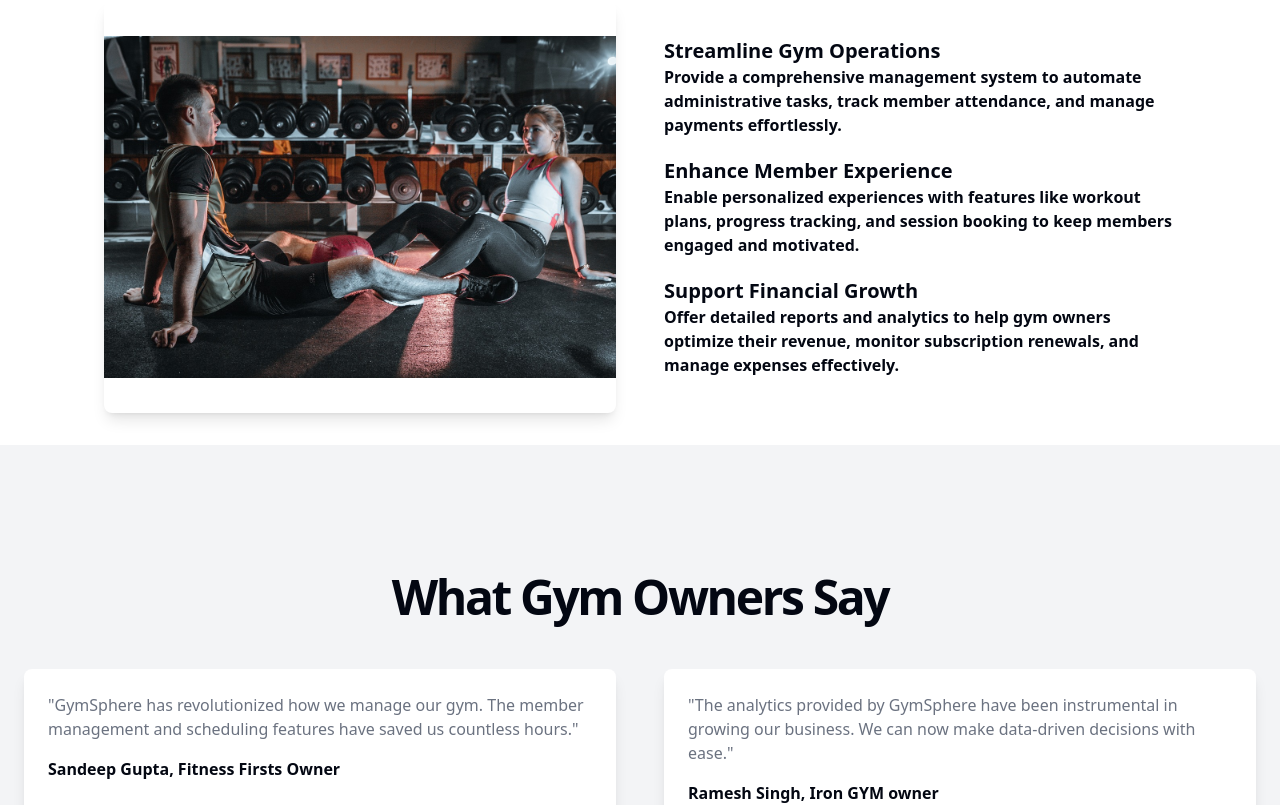
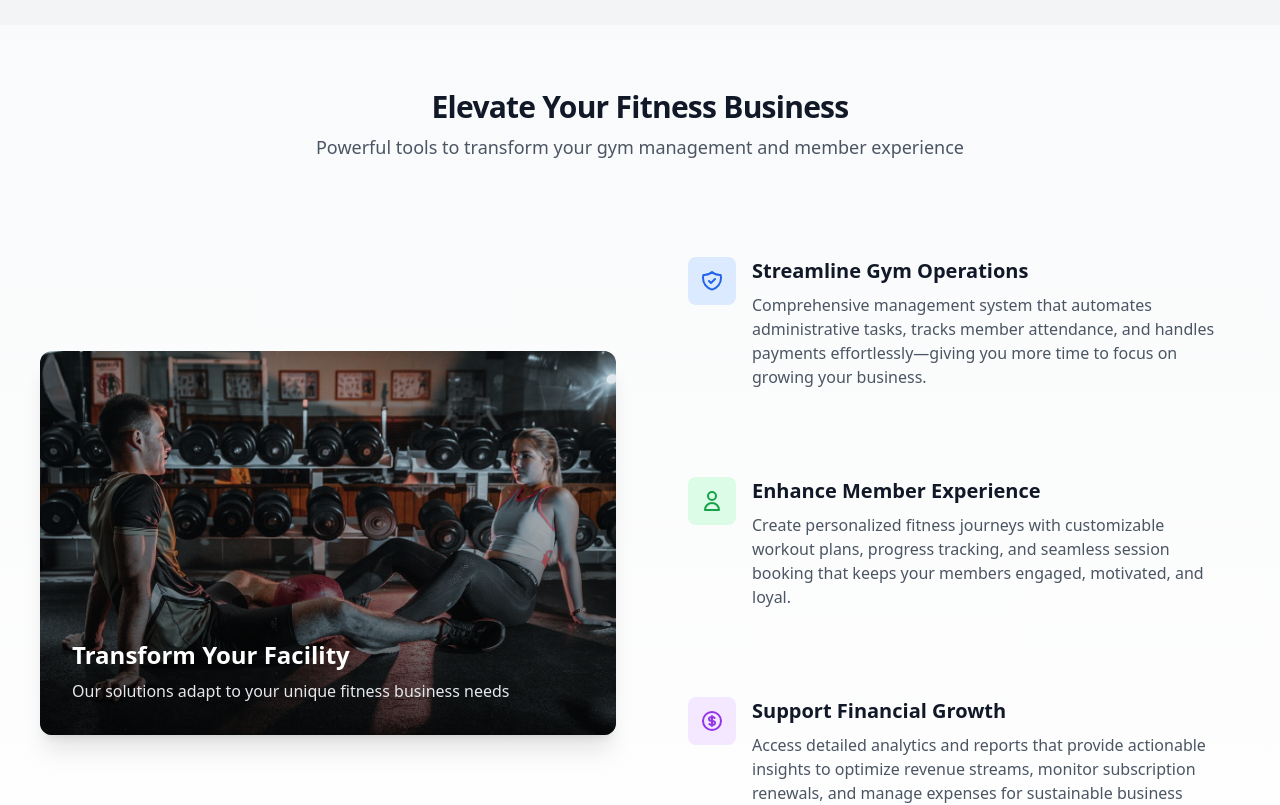
Before and after one commit to rohan8883/multi-user-gym-frontend, a React (Vite) app: page /gym-app/landing-page in a window 1280 px wide. Shown: the part 1240-2045 px from the top of the page. Built offline with nearby package versions, Linux system fonts and the light colour scheme; what little-state-machine would draw is missing.

Commit message:
change for landing pages

```diff
--- a/src/components/sidebar/index.tsx
+++ b/src/components/sidebar/index.tsx
@@ -246,7 +246,7 @@ export default function SideBarMenu({
                   <MenubarItem
                     className="flex space-x-2 items-center justify-start"
                     onClick={() => {
-                      navigate('/gym-app');
+                      navigate('/gym-app/home');
                     }}
                   >
                     <HomeIcon className="h-5 w-5" />
--- a/src/lib/axios.ts
+++ b/src/lib/axios.ts
@@ -17,6 +17,7 @@ export type { AxiosRequestConfig, AxiosResponse };
 // };
 
 // export const BASE_URI = 'https://gmtestingapi.algoworks.online';
+// export const BASE_URI = 'https://fitnessfirstsapi.algoworks.online';
 // export const BASE_URI = 'http://localhost:3008';
 export const BASE_URI = 'https://apigymsphere.algoworks.online';
 // export const BASE_URI = URL();
--- a/src/pages/gym-app/landing-page/index.tsx
+++ b/src/pages/gym-app/landing-page/index.tsx
@@ -8,10 +8,9 @@ export default function LandingPage() {
 
   return (
     <div className="flex flex-col min-h-screen">
-      <header className="sticky top-0 z-50 w-full border-b bg-background/95 backdrop-blur   supports-[backdrop-filter]:bg-background/60">
+      <header className="sticky top-0 z-50 w-full border-b bg-background/95 backdrop-blur supports-[backdrop-filter]:bg-background/60">
         <div className="container flex h-14 items-center opacity-90">
-
-          <Avatar className="w-12 h-12 border  dark:border-gray-700">
+          <Avatar className="w-12 h-12 border dark:border-gray-700">
             <AvatarImage src="/Gym.png" alt="@shadcn" />
           </Avatar>
           <span className="font-bold">GymSphere</span>
@@ -20,17 +19,18 @@ export default function LandingPage() {
             <Link className="text-sm font-medium hover:underline underline-offset-4" to="/gym-app/registration-form">
               Features
             </Link>
-
           </nav>
         </div>
       </header>
-      <main className="flex-1">
-        <section className="w-full py-12 md:py-24 lg:py-32 xl:py-48 relative">
-          <div className="absolute inset-0 z-0">
+      <main className="flex-1 mt-14">
+        <section className="w-full pt-20 pb-12 md:py-24 lg:py-32 xl:py-48 relative">
+          <div className="absolute inset-0 z-0" style={{ top: '-60px', bottom: '-60px' }}>
             <img
               src="/gym6.jpg"
               alt="GymSphere Admin Dashboard"
-              className="absolute inset-0 w-full h-full object-cover"
+              className="absolute inset-0 w-full h-full object-cover object-top"
+              style={{ objectPosition: 'center 30%' }}
+
             />
             <div className="absolute inset-0 bg-black/60" />
           </div>
@@ -46,12 +46,12 @@ export default function LandingPage() {
               </div>
               <div className="space-x-4">
                 <Link to="/gym-app/registration-form"> <Button className="bg-white text-primary hover:bg-gray-100">Registration</Button> </Link>
-                <Link to="/gym-app/auth/login"><Button variant="outline" className=" border-white  text-primary">SingIn</Button></Link>
+                <Link to="/gym-app/auth/login"><Button variant="outline" className="border-white text-primary">SingIn</Button></Link>
               </div>
             </div>
           </div>
         </section>
-        <section id="features" className="w-full py-12 md:py-24 lg:py-32 bg-gray-100 dark:bg-gray-800">
+        <section id="features" className="w-full mt-5  md:mt-0 py-12 md:py-24 lg:py-32 bg-gray-100 dark:bg-gray-800">
           <div className="container px-4 md:px-6">
             <h2 className="text-3xl font-bold tracking-tighter sm:text-5xl text-center mb-12">Powerful Admin Features</h2>
             <div className="grid gap-6 lg:grid-cols-3 lg:gap-12">
@@ -79,43 +79,84 @@ export default function LandingPage() {
             </div>
           </div>
         </section>
-        <section id="pricing" className="w-full py-8 ">
-          <div className="container px-4 md:px-6">
-            {/* <h2 className="text-3xl font-bold tracking-tighter sm:text-5xl text-center mb-3">Pricing Plans</h2> */}
-            <div className="grid gap-6 lg:grid-cols-2 md:mx-20 lg:gap-12 ">
+        <section id="pricing" className="w-full py-12 md:py-16 bg-gradient-to-b from-gray-50 to-white dark:from-gray-900 dark:to-gray-800">
+  <div className="container px-4 md:px-6 mx-auto">
+    <div className="text-center mb-8 md:mb-12">
+      <h2 className="text-2xl md:text-3xl font-bold tracking-tight text-gray-900 dark:text-white sm:text-4xl mb-2">Elevate Your Fitness Business</h2>
+      <p className="text-base md:text-lg text-gray-600 dark:text-gray-300 max-w-2xl mx-auto">Powerful tools to transform your gym management and member experience</p>
+    </div>
 
-              <div className="flex flex-col justify-center items-center  bg-white dark:bg-gray-800 rounded-lg shadow-lg">
-                <img src="/gm-bg.jpg" alt="" />
-              </div>
-              <div className="flex flex-col  ">
-                <div
-                  className="object-cover bg-center  items-center justify-center   z-0"
-                  style={{ backgroundImage: `url('')` }}
-                >
-
-                  <div className='py-9 space-y-5'>
-                    <div>
-                      <h1 className='text-xl font-bold '>Streamline Gym Operations</h1>
-                      <p className='font-semibold'>Provide a comprehensive management system to automate administrative tasks, track member attendance, and manage payments effortlessly.
-                      </p>
-                    </div>
-                    <div>
-                      <h1 className='text-xl font-bold'>Enhance Member Experience</h1>
-                      <p className='font-semibold'>Enable personalized experiences with features like workout plans,
-                        progress tracking, and session booking to keep members engaged and motivated.
-                      </p>
-                    </div>
-                    <div>
-                      <h1 className='text-xl font-bold'>Support Financial Growth</h1>
-                      <p className='font-semibold'>Offer detailed reports and analytics to help gym owners optimize their revenue, monitor subscription renewals, and manage expenses effectively.
-                      </p>
-                    </div>
-                  </div>
-                </div>
-              </div>
+    <div className="grid gap-6 md:gap-8 lg:grid-cols-2 md:mx-4 lg:gap-12 items-center">
+      {/* Mobile-optimized image container */}
+      <div className="flex flex-col justify-center items-center rounded-xl shadow-xl overflow-hidden h-64 sm:h-80 md:h-96 lg:h-500">
+        <div className="relative w-full h-full">
+          <img
+            src="/gm-bg.jpg"
+            alt="Modern gym with equipment"
+            className="absolute inset-0 w-full h-full object-cover transition-transform duration-500 hover:scale-105"
+            style={{ objectPosition: "center 30%" }}
+          />
+          <div className="absolute inset-0 bg-gradient-to-t from-black/70 to-transparent flex items-end">
+            <div className="p-4 md:p-8 text-white">
+              <h3 className="text-xl md:text-2xl font-bold mb-1 md:mb-2">Transform Your Facility</h3>
+              <p className="text-sm md:text-base text-gray-200">Our solutions adapt to your unique fitness business needs</p>
             </div>
           </div>
-        </section>
+        </div>
+      </div>
+
+      <div className="flex flex-col space-y-6 md:space-y-10 py-4 md:py-6">
+        <div className="group hover:bg-blue-50 dark:hover:bg-gray-700 p-4 md:p-6 rounded-xl transition-all duration-300">
+          <div className="flex items-start space-x-3 md:space-x-4">
+            <div className="bg-blue-100 dark:bg-blue-900 p-2 md:p-3 rounded-lg flex-shrink-0">
+              <svg className="w-5 h-5 md:w-6 md:h-6 text-blue-600 dark:text-blue-300" fill="none" stroke="currentColor" viewBox="0 0 24 24" xmlns="http://www.w3.org/2000/svg">
+                <path strokeLinecap="round" strokeLinejoin="round" strokeWidth="2" d="M9 12l2 2 4-4m5.618-4.016A11.955 11.955 0 0112 2.944a11.955 11.955 0 01-8.618 3.04A12.02 12.02 0 003 9c0 5.591 3.824 10.29 9 11.622 5.176-1.332 9-6.03 9-11.622 0-1.042-.133-2.052-.382-3.016z"></path>
+              </svg>
+            </div>
+            <div>
+              <h3 className="text-lg md:text-xl font-bold text-gray-900 dark:text-white mb-1 md:mb-2">Streamline Gym Operations</h3>
+              <p className="text-sm md:text-base text-gray-600 dark:text-gray-300">Comprehensive management system that automates administrative tasks, tracks member attendance, and handles payments effortlessly—giving you more time to focus on growing your business.</p>
+            </div>
+          </div>
+        </div>
+
+        <div className="group hover:bg-green-50 dark:hover:bg-gray-700 p-4 md:p-6 rounded-xl transition-all duration-300">
+          <div className="flex items-start space-x-3 md:space-x-4">
+            <div className="bg-green-100 dark:bg-green-900 p-2 md:p-3 rounded-lg flex-shrink-0">
+              <svg className="w-5 h-5 md:w-6 md:h-6 text-green-600 dark:text-green-300" fill="none" stroke="currentColor" viewBox="0 0 24 24" xmlns="http://www.w3.org/2000/svg">
+                <path strokeLinecap="round" strokeLinejoin="round" strokeWidth="2" d="M16 7a4 4 0 11-8 0 4 4 0 018 0zM12 14a7 7 0 00-7 7h14a7 7 0 00-7-7z"></path>
+              </svg>
+            </div>
+            <div>
+              <h3 className="text-lg md:text-xl font-bold text-gray-900 dark:text-white mb-1 md:mb-2">Enhance Member Experience</h3>
+              <p className="text-sm md:text-base text-gray-600 dark:text-gray-300">Create personalized fitness journeys with customizable workout plans, progress tracking, and seamless session booking that keeps your members engaged, motivated, and loyal.</p>
+            </div>
+          </div>
+        </div>
+
+        <div className="group hover:bg-purple-50 dark:hover:bg-gray-700 p-4 md:p-6 rounded-xl transition-all duration-300">
+          <div className="flex items-start space-x-3 md:space-x-4">
+            <div className="bg-purple-100 dark:bg-purple-900 p-2 md:p-3 rounded-lg flex-shrink-0">
+              <svg className="w-5 h-5 md:w-6 md:h-6 text-purple-600 dark:text-purple-300" fill="none" stroke="currentColor" viewBox="0 0 24 24" xmlns="http://www.w3.org/2000/svg">
+                <path strokeLinecap="round" strokeLinejoin="round" strokeWidth="2" d="M12 8c-1.657 0-3 .895-3 2s1.343 2 3 2 3 .895 3 2-1.343 2-3 2m0-8c1.11 0 2.08.402 2.599 1M12 8V7m0 1v8m0 0v1m0-1c-1.11 0-2.08-.402-2.599-1M21 12a9 9 0 11-18 0 9 9 0 0118 0z"></path>
+              </svg>
+            </div>
+            <div>
+              <h3 className="text-lg md:text-xl font-bold text-gray-900 dark:text-white mb-1 md:mb-2">Support Financial Growth</h3>
+              <p className="text-sm md:text-base text-gray-600 dark:text-gray-300">Access detailed analytics and reports that provide actionable insights to optimize revenue streams, monitor subscription renewals, and manage expenses for sustainable business growth.</p>
+            </div>
+          </div>
+        </div>
+      </div>
+    </div>
+
+    <div className="mt-8 md:mt-12 text-center">
+      <button className="bg-blue-600 hover:bg-blue-700 text-white font-bold py-2 px-6 md:py-3 md:px-8 rounded-full transition-all shadow-lg hover:shadow-xl transform hover:-translate-y-1">
+        Get Started Today
+      </button>
+    </div>
+  </div>
+</section>
         <section id="testimonials" className="w-full py-12 md:py-24 lg:py-32 bg-gray-100 dark:bg-gray-800">
           <div className="container px-4 md:px-6">
             <h2 className="text-3xl font-bold tracking-tighter sm:text-5xl text-center mb-12">What Gym Owners Say</h2>
@@ -143,7 +184,7 @@ export default function LandingPage() {
                   Join GymSphere today and experience the difference efficient admin tools can make for your business.
                 </p>
               </div>
-              <Link to="/gym-app/registration-form" > <Button className="bg-white text-primary hover:bg-gray-100">Start Your Free Trial</Button></Link>
+              <Link to="/gym-app/registration-form"> <Button className="bg-white text-primary hover:bg-gray-100">Start Your Free Trial</Button></Link>
             </div>
           </div>
         </section>
```
Also changed, not shown: src/pages/gym-app/add-owner/index.tsx (+68 -31 lines), src/pages/gym-app/home/index.tsx (+71 -2 lines), 113 other files (tests, documents, lock files or other folders).
